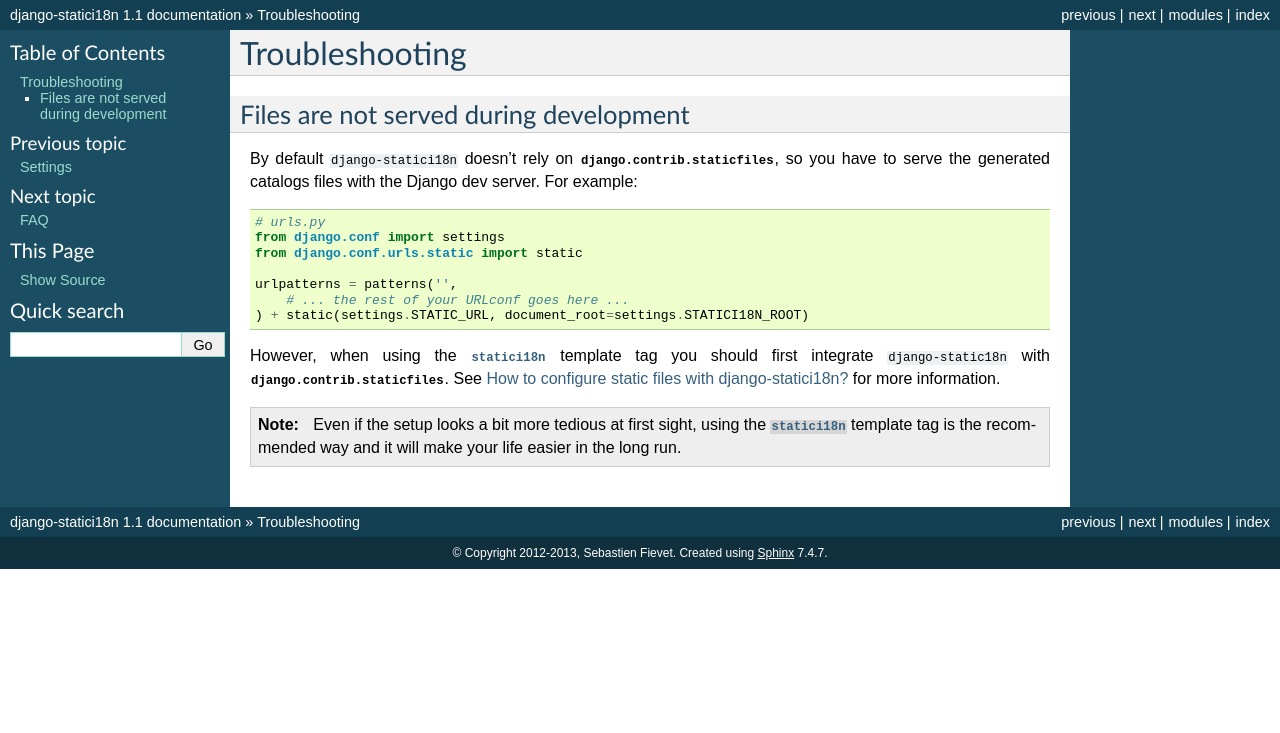
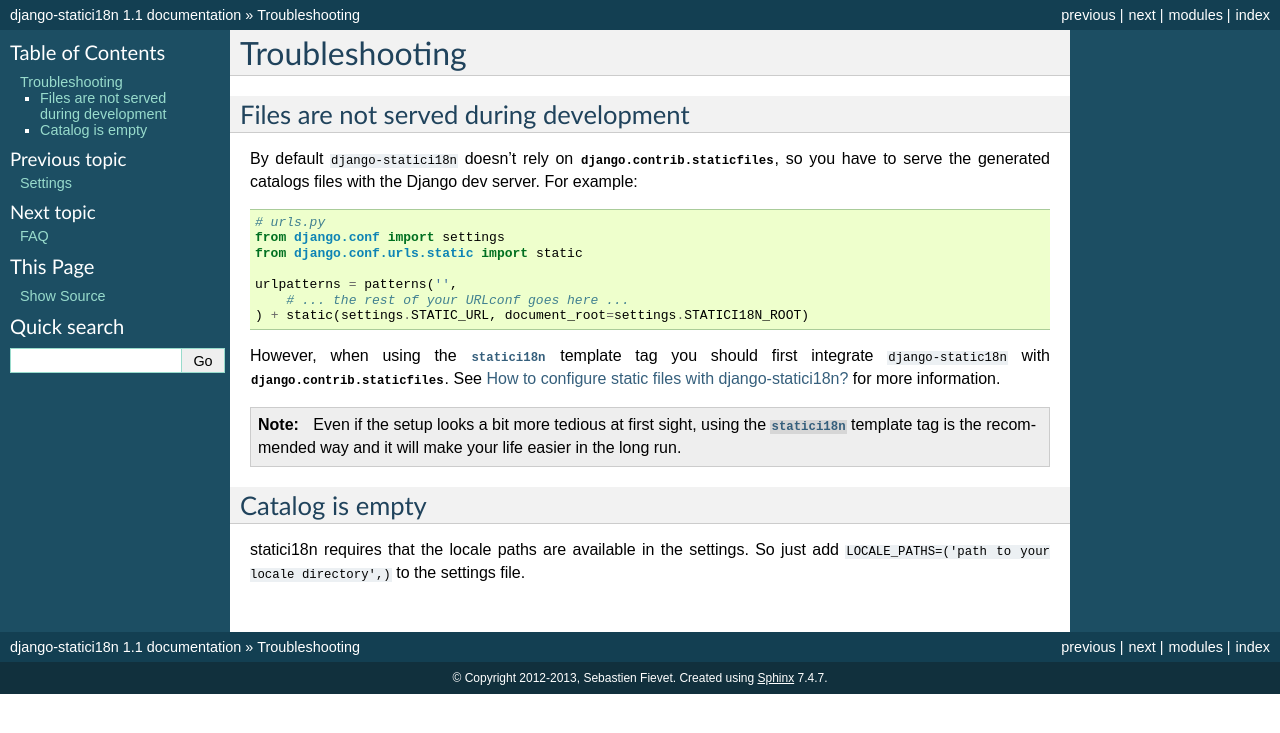
Before and after one commit to zyegfryed/django-statici18n, a Sphinx documentation site: the page built from docs/troubleshooting.rst, in a window 1280 px wide. Shown: the top 733 px of the page. Built offline with Sphinx 7.4.7, drawn with Linux system fonts in a browser that asks for light colours.

Commit message:
add empty catalog troubleshoot item

```diff
--- a/docs/troubleshooting.rst
+++ b/docs/troubleshooting.rst
@@ -25,3 +25,10 @@ integrate ``django-static18n`` with :mod:`django.contrib.staticfiles`. See
     Even if the setup looks a bit more tedious at first sight, using the
     :mod:`statici18n` template tag is the recommended way and it will make
     your life easier in the long run.
+
+
+Catalog is empty
+----------------
+
+statici18n requires that the locale paths are available in the settings.
+So just add ``LOCALE_PATHS=('path to your locale directory',)`` to the settings file.
```
